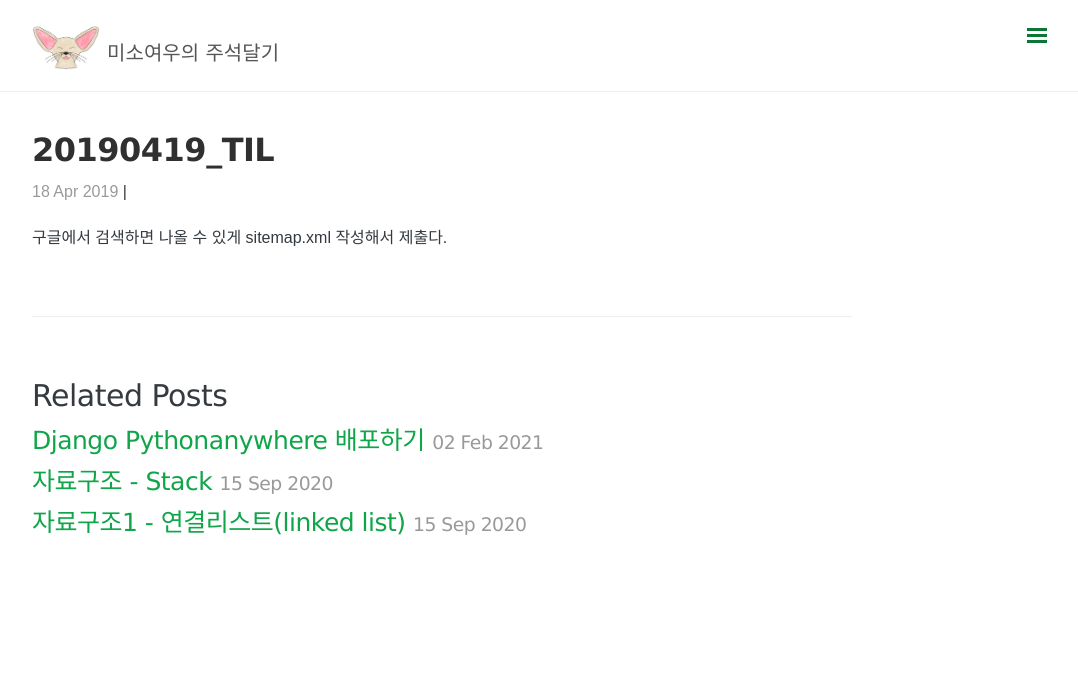
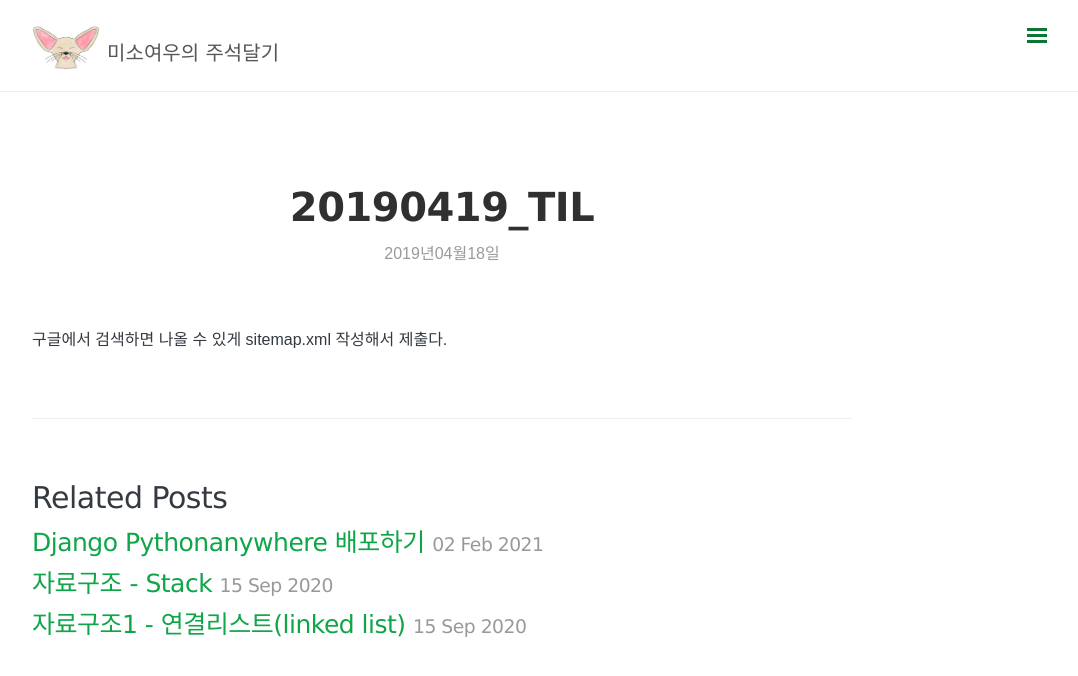
Before and after one commit to somefood/somefood.github.io, a Jekyll site: the page built from _posts/Today I Learned/2019-04-18-TIL.md, in a window 1280 px wide. Shown: the top 676 px of the page, without its empty margins (198-1276 px from the left). Built offline with Jekyll 4.4.1, drawn with Linux system fonts in a browser that asks for light colours; nearby versions of some CDN libraries; comment, search, counter and statistics services are not loaded.

Commit message:
블로그 화면 개선

```diff
--- a/_layouts/post.html
+++ b/_layouts/post.html
@@ -3,17 +3,19 @@ layout: default
 ---
 
 <div class="post">
-  <h1 class="post-title">{{ page.title }}</h1>
-  <span class="post-date">{{ page.date | date_to_string }}</span>
-  {% if page.tags %} |
+  <div class="title-area">
+    <h1 class="post-title">{{ page.title }}</h1>
+    <span class="post-date">{{ page.date | date: "%Y년%m월%d일" }}</span>
+  </div>
+  <nav id="toc"></nav>
+  <article>
+    {{ content }}
+  </article>
+  {% if page.tags %}
   {% for tag in page.tags %}
     <a href="{{ site.baseurl }}{{ site.tag_page }}#{{ tag | slugify }}" class="post-tag">{{ tag }}</a>
   {% endfor %}
   {% endif %}
-  <nav id="toc"></nav>
-  <article>
-    {{ content }}
-  </article>
 </div>
 
 {% if page.comments %}
--- a/_scss/base/_layout.scss
+++ b/_scss/base/_layout.scss
@@ -28,7 +28,7 @@
   .container {
     max-width: 32rem;
     &.content {
-      padding-top: 6.5rem;
+      padding-top: 4.5rem;
     }
   }
 }
--- a/_scss/base/_poole.scss
+++ b/_scss/base/_poole.scss
@@ -305,7 +305,6 @@ tbody tr:nth-child(odd) th {
 .masthead {
   padding-top:    1rem;
   padding-bottom: 1rem;
-  margin-bottom: 3rem;
 }
 .masthead-title {
   margin-top: 0;
--- a/_scss/component/_masthead.scss
+++ b/_scss/component/_masthead.scss
@@ -7,11 +7,9 @@
 .masthead {
   padding-top:    1rem;
   padding-bottom: 1rem;
-  margin-bottom: 3rem;
   border-bottom: 1px solid $lightgrey;
   background-color: rgba(255,255,255,0.75);
   @media (min-width: 30rem) {
-    position: fixed;
     width: 100%;
   }
   .masthead-title {
--- a/_scss/component/_post.scss
+++ b/_scss/component/_post.scss
@@ -20,16 +20,23 @@
     }
   }
 
+  .title-area {
+    margin-bottom: 3rem;
+  }
+
   .post-title {
     color: $theme-color;
     margin-top: 0;
+    text-align: center;
+    font-size: 2rem;
   }
 
   .post-date {
-    display: inline-block;
-    margin-top: -.5rem;
+    display: block;
+    margin-top: 0.5rem;
     margin-bottom: 1rem;
     color: $post-date-color;
+    text-align: center;
   }
 
   .post-more {
@@ -61,6 +68,11 @@
       }
     }
   }
+  @media (max-width: 38em) {
+    #toc {
+      display: none;
+    }
+  }
 }
 
 /* Related posts */
```
